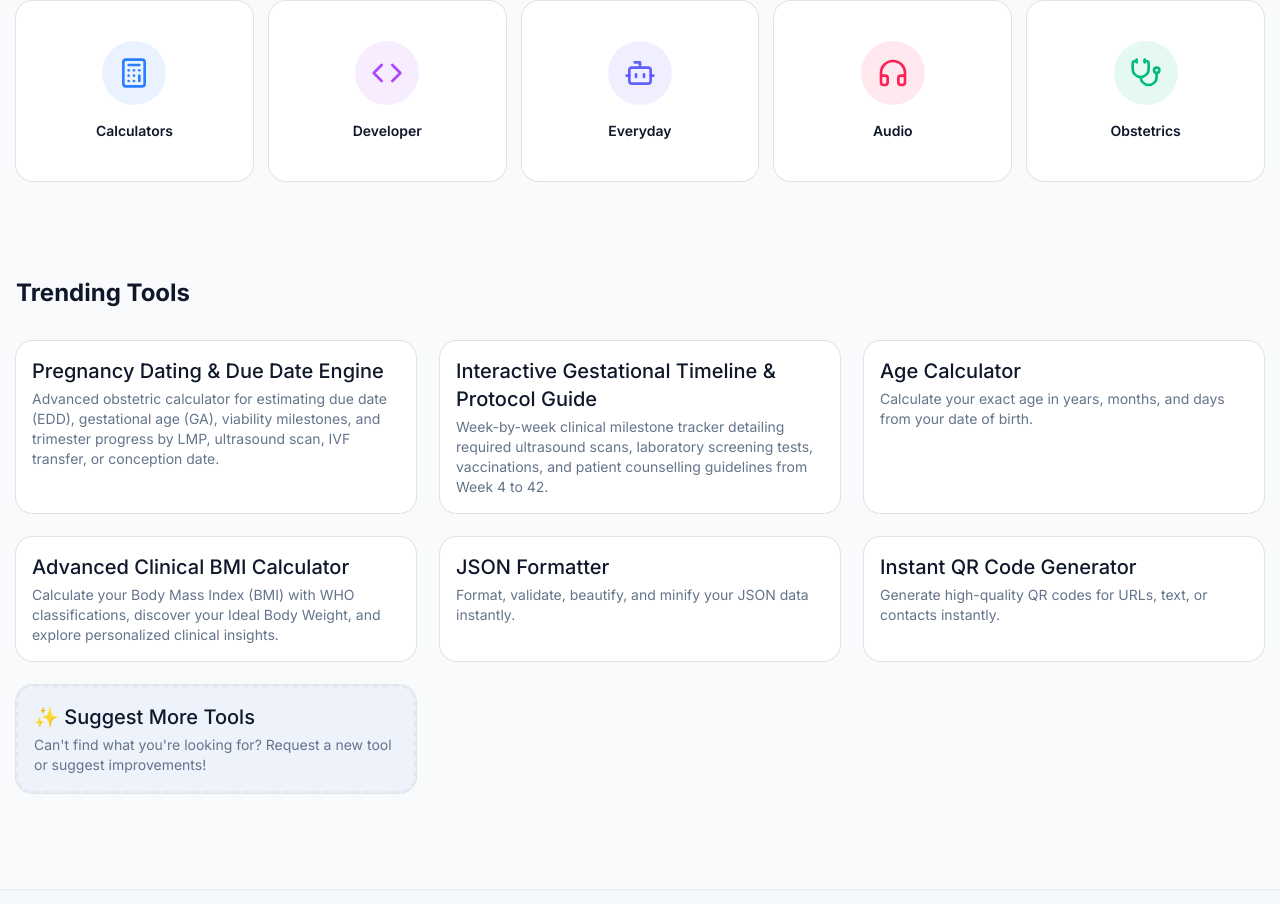
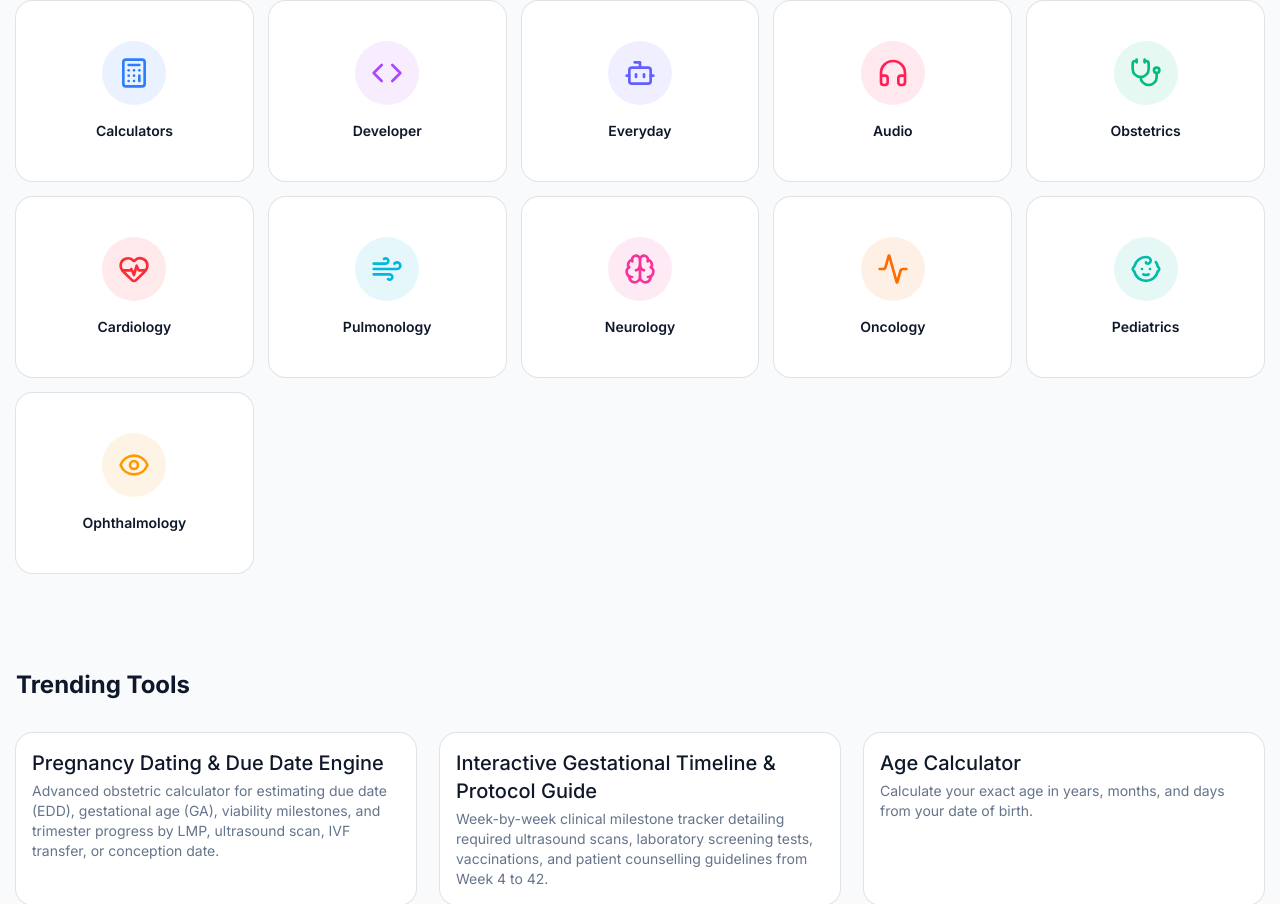
Before and after one commit to kk0krishna/AllTools, a Next.js app: page / in a window 1280 px wide. Shown: the part 592-1496 px from the top of the page. Built offline with nearby package versions, Linux system fonts and the light colour scheme.

Commit message:
feat: add new medical categories to homepage

```diff
--- a/src/app/page.tsx
+++ b/src/app/page.tsx
@@ -3,6 +3,8 @@ import { Input } from "@/components/ui/input";
 import { Card, CardContent, CardDescription, CardHeader, CardTitle } from "@/components/ui/card";
 import Link from "next/link";
 import { toolsRegistry } from "@/tools/registry";
+
+import { HeartPulse, Wind, Brain, Activity, Baby, Eye } from "lucide-react";
 
 const CATEGORIES = [
   { name: "Calculators", icon: Calculator, color: "text-blue-500", bg: "bg-blue-500/10", href: "/categories/calculators" },
@@ -10,6 +12,12 @@ const CATEGORIES = [
   { name: "Everyday", icon: Bot, color: "text-indigo-500", bg: "bg-indigo-500/10", href: "/categories/everyday" },
   { name: "Audio", icon: Headphones, color: "text-rose-500", bg: "bg-rose-500/10", href: "/categories/audio" },
   { name: "Obstetrics", icon: Stethoscope, color: "text-emerald-500", bg: "bg-emerald-500/10", href: "/categories/obstetrics" },
+  { name: "Cardiology", icon: HeartPulse, color: "text-red-500", bg: "bg-red-500/10", href: "/categories/cardiology" },
+  { name: "Pulmonology", icon: Wind, color: "text-cyan-500", bg: "bg-cyan-500/10", href: "/categories/pulmonology" },
+  { name: "Neurology", icon: Brain, color: "text-pink-500", bg: "bg-pink-500/10", href: "/categories/neurology" },
+  { name: "Oncology", icon: Activity, color: "text-orange-500", bg: "bg-orange-500/10", href: "/categories/oncology" },
+  { name: "Pediatrics", icon: Baby, color: "text-teal-500", bg: "bg-teal-500/10", href: "/categories/pediatrics" },
+  { name: "Ophthalmology", icon: Eye, color: "text-amber-500", bg: "bg-amber-500/10", href: "/categories/ophthalmology" },
 ];
 
 const TRENDING = [
```
